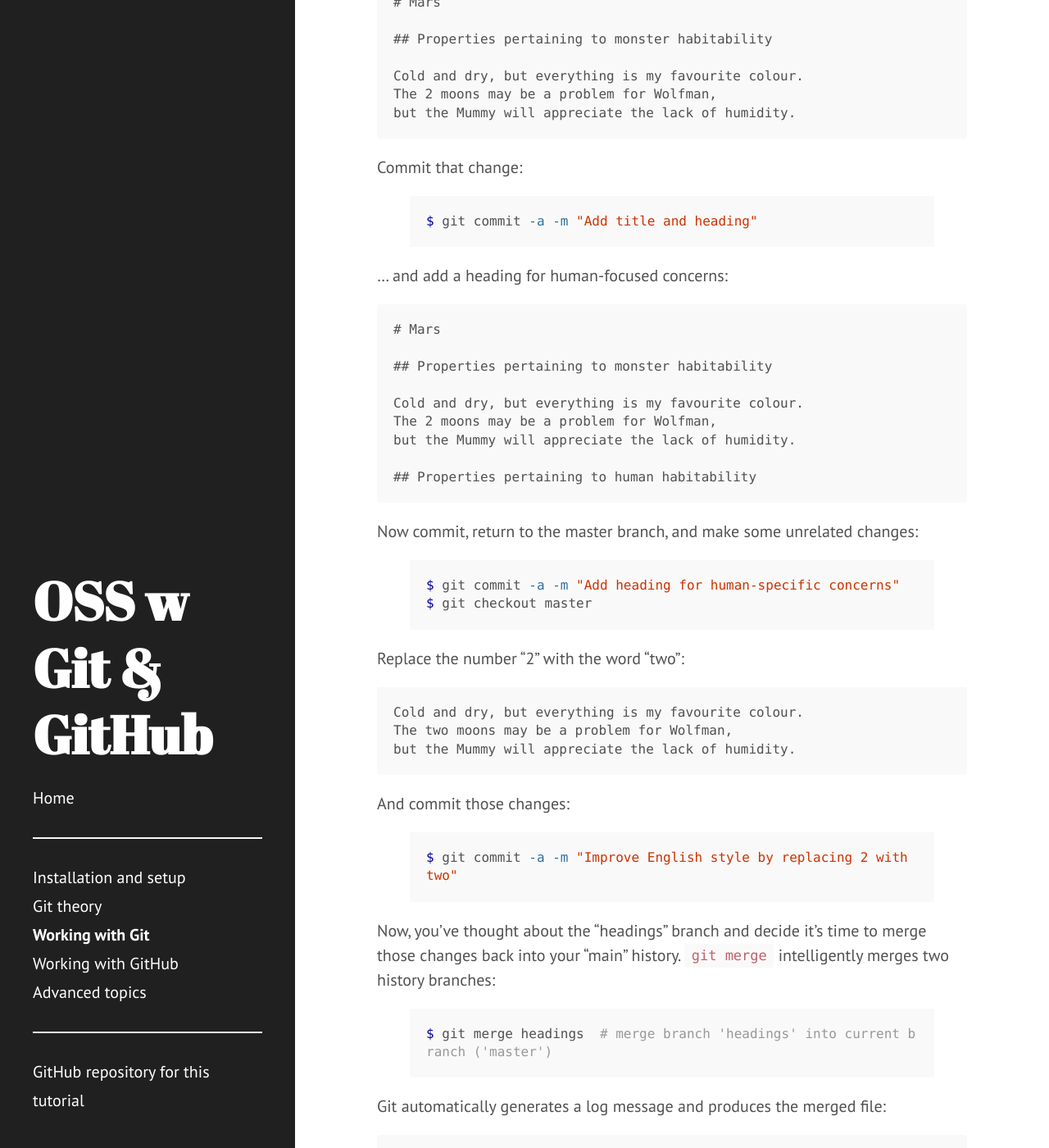
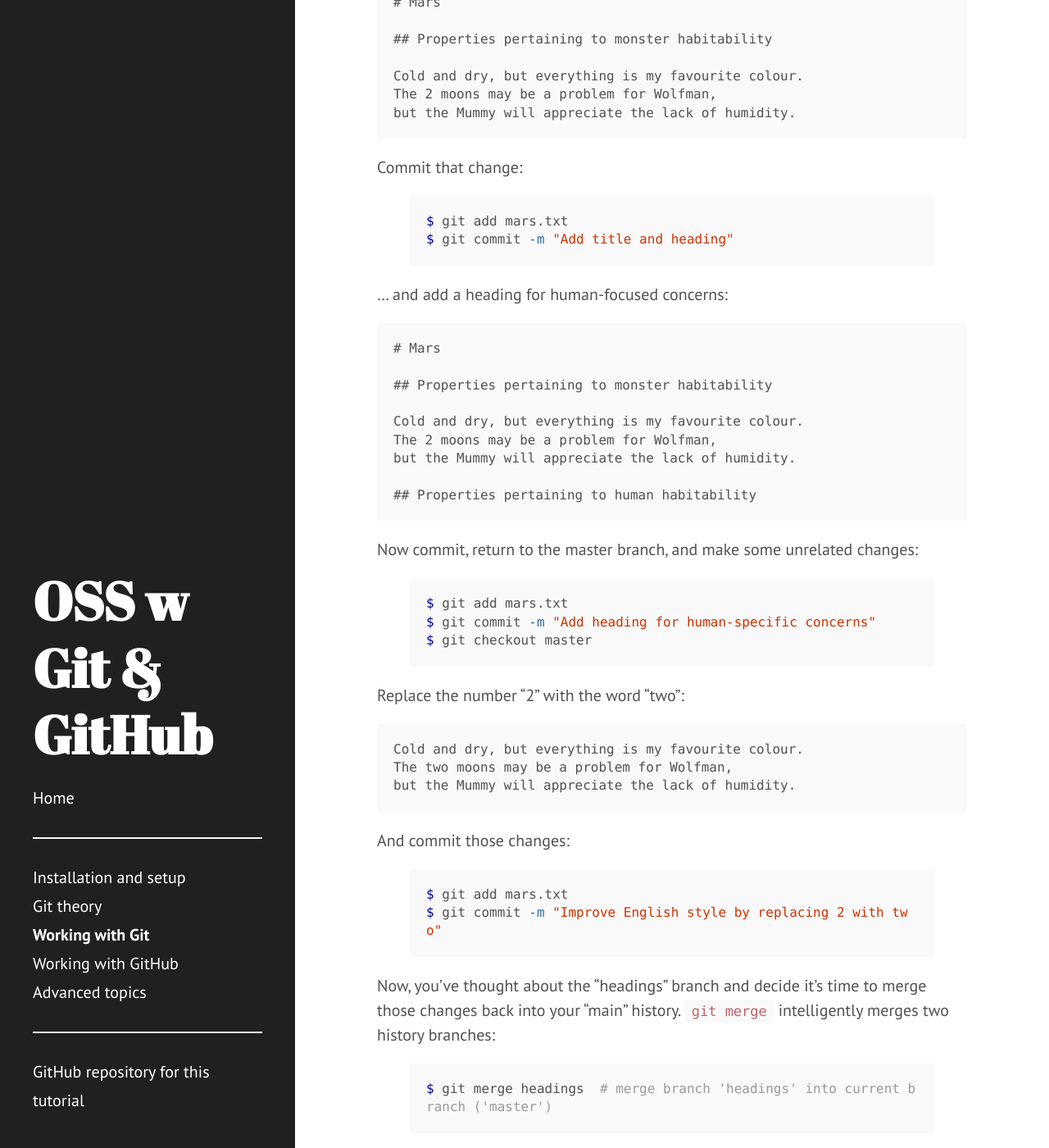
Before and after one commit to jni/git-tutorial, a Jekyll site: the page built from 2-working.md, in a window 1280 px wide and 1400 px high, scrolled down 8786 px. Shown: the whole window at 82% size. Built offline with Jekyll 4.4.1, drawn with Linux system fonts in a browser that asks for light colours; some of the changed text lies outside the part shown.

Commit message:
Replace all uses of commit -a

```diff
--- a/2-working.md
+++ b/2-working.md
@@ -372,7 +372,8 @@ but the Mummy will appreciate the lack of humidity.
 Commit that change:
 
 {% highlight console %}
-$ git commit -a -m "Add title and heading"
+$ git add mars.txt
+$ git commit -m "Add title and heading"
 {% endhighlight %}
 
 ... and add a heading for human-focused concerns:
@@ -392,7 +393,8 @@ but the Mummy will appreciate the lack of humidity.
 Now commit, return to the master branch, and make some unrelated changes:
 
 {% highlight console %}
-$ git commit -a -m "Add heading for human-specific concerns"
+$ git add mars.txt
+$ git commit -m "Add heading for human-specific concerns"
 $ git checkout master
 {% endhighlight %}
 
@@ -407,7 +409,8 @@ but the Mummy will appreciate the lack of humidity.
 And commit those changes:
 
 {% highlight console %}
-$ git commit -a -m "Improve English style by replacing 2 with two"
+$ git add mars.txt
+$ git commit -m "Improve English style by replacing 2 with two"
 {% endhighlight %}
 
 Now, you've thought about the "headings" branch and decide it's time to
@@ -466,7 +469,8 @@ but the Mummy will appreciate the lack of humidity.
 Commit the change:
 
 {% highlight console %}
-$ git commit -a -m "Change Dracula reference to the third person"
+$ git add mars.txt
+$ git commit -m "Change Dracula reference to the third person"
 {% endhighlight %}
 
 Now, a pedantic member of the team (let's call them "Juan Nunez-Iglesias")
@@ -495,7 +499,8 @@ but the Mummy will appreciate the lack of humidity.
 And commit our changes:
 
 {% highlight console %}
-$ git commit -a -m "Complete first sentence"
+$ git add mars.txt
+$ git commit -m "Complete first sentence"
 {% endhighlight %}
 
 Finally, we get back the master branch and try to merge each branch in
```
Also changed, not shown: 3-github.md (+6 -4 lines).
